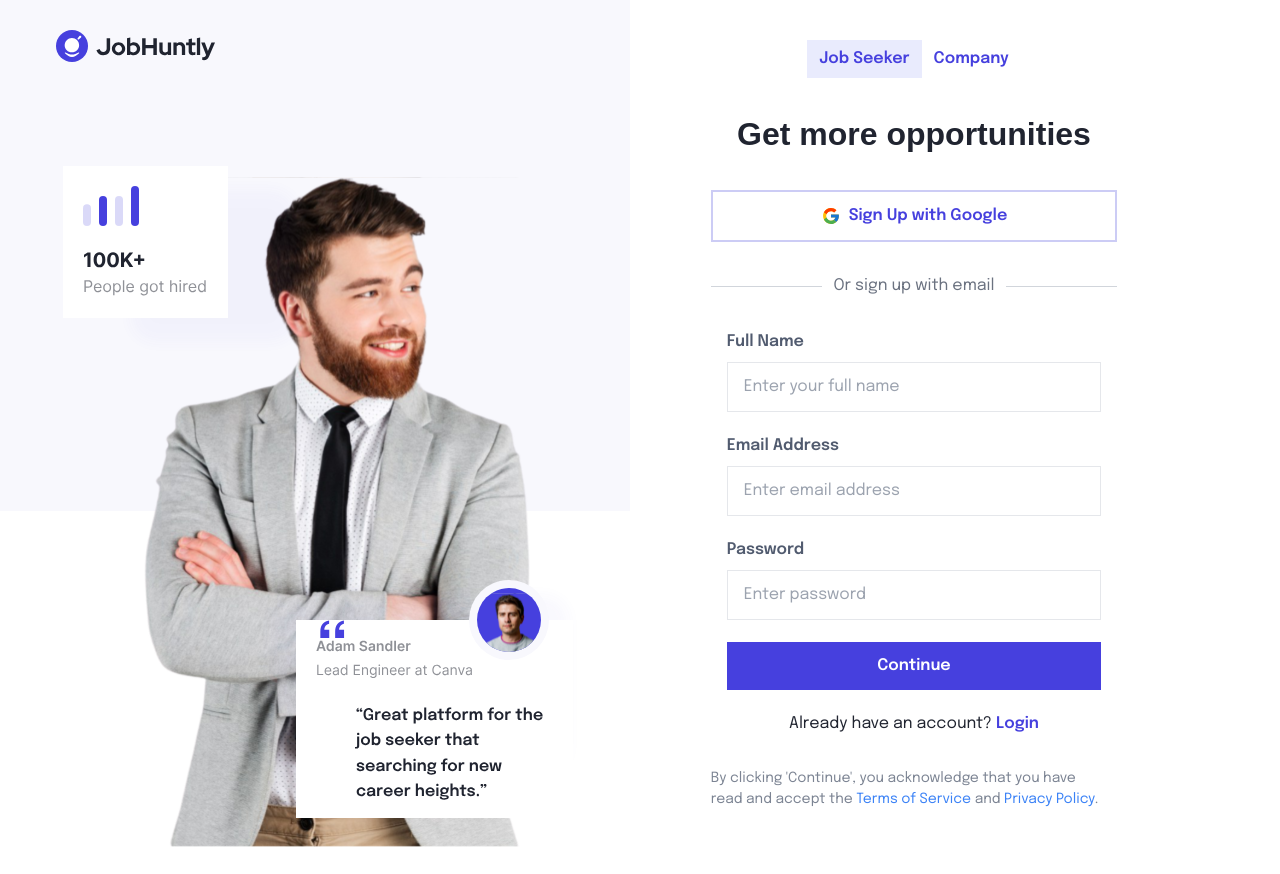
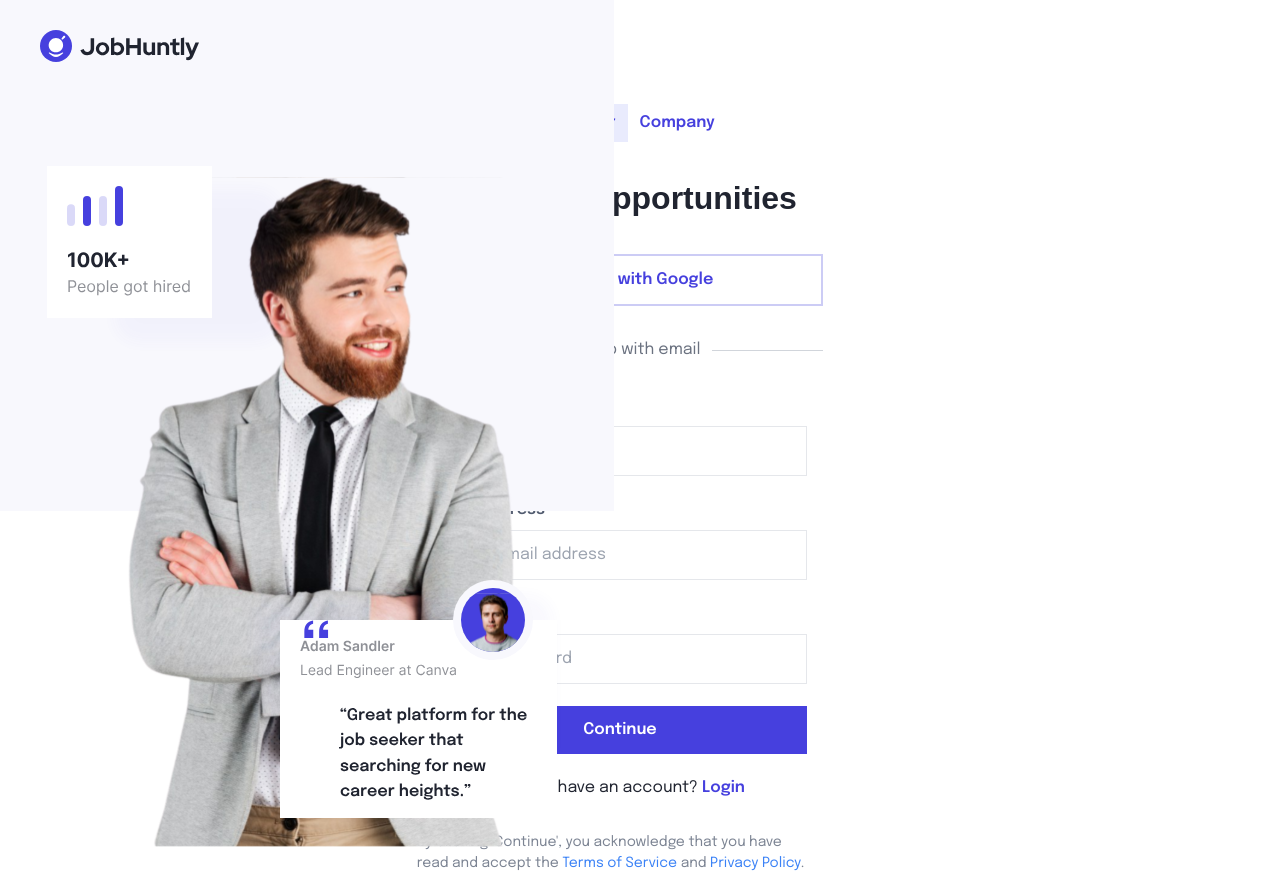
Before and after one commit to Ayflow350/Huntx, a Next.js app: page /SignUp in a window 1280 px wide. Built offline with nearby package versions, Linux system fonts and the light colour scheme; a web font is replaced by a local one.

Commit message:
feat: adjustment of the navbar

```diff
--- a/app/(auth)/SignUp/page.tsx
+++ b/app/(auth)/SignUp/page.tsx
@@ -19,7 +19,7 @@
   };
 
   return (
-    <div className="flex flex-col  px-4  lg:flex-row justify-between">
+    <div className="">
       {/* The mobile Header */}
       <div className="mt-3 flex-1 flex-row items-center justify-between  sticky top-0 z-10 pt-4 ">
         <div className="relative ">
```
